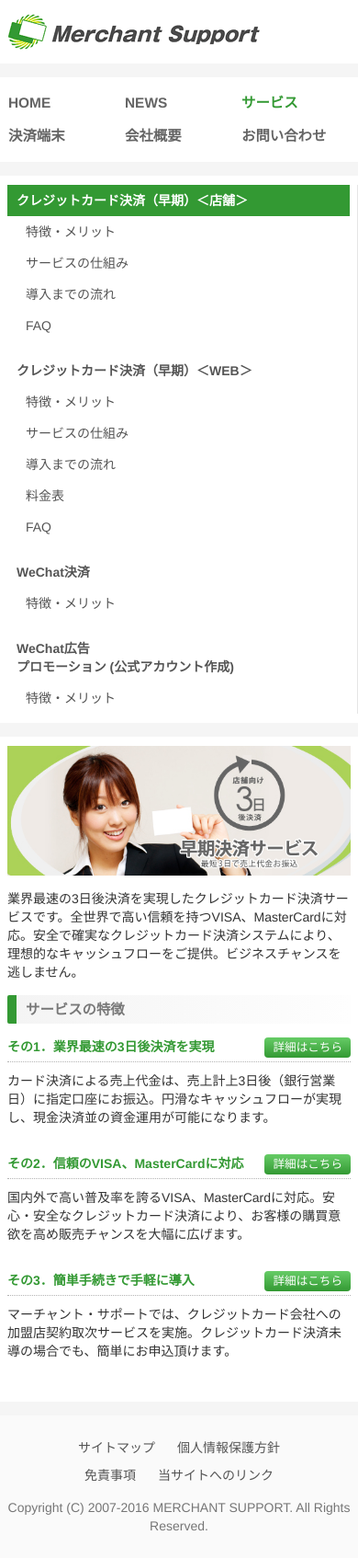
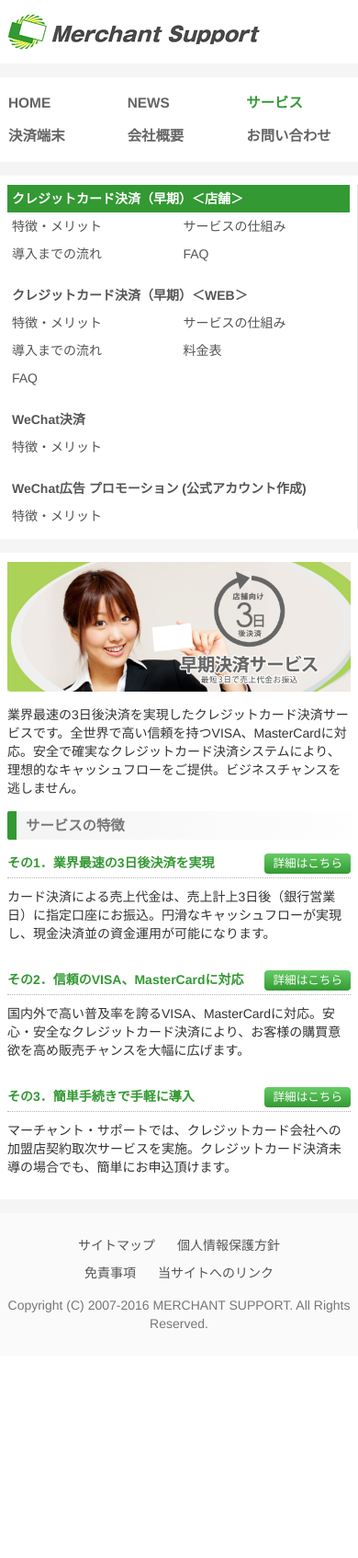
Before and after one commit to JinXiaohu/www.merchant-s.com, a PHP site: page /database/service in a window 390 px wide. Shown: the whole page at 92% size. After the commit the page ends 1445 px from the top, so only its background shows below. Run offline with PHP 8.4, Linux system fonts and the light colour scheme.

Commit message:
5-21 18:26
修改了Service栏目下的页面中，左侧侧边栏在手机上的布局。

```diff
--- a/src/application/views/common/footer.php
+++ b/src/application/views/common/footer.php
@@ -10,6 +10,7 @@
 }
 @media (max-width: 767px){
   .footer{
+    margin-top: 0;
     border-top: 15px solid #f5f5f5;
   }
 }
--- a/src/application/views/common/head.php
+++ b/src/application/views/common/head.php
@@ -150,7 +150,6 @@ h2{
     margin-top: 5px;
     margin-bottom: 5px;
     padding-left: 1px;
-    padding-right: 8px;
   }
   #id_navbar li{
     float: left;
--- a/src/application/views/common/sidebar_start.php
+++ b/src/application/views/common/sidebar_start.php
@@ -41,9 +41,32 @@
 .sidebar li.web.active:hover{
   background-color: #3FA3D1;
 }
-@media (min-width: 767px){
-h1{
-  margin-top: 5px;
+@media (min-width: 768px){
+  h1{
+    margin-top: 5px;
+  }
+}
+@media (max-width: 767px){
+  .rightbar{
+    clear: both;
+  }
+  .sidebar ul{
+    display: table;
+  }
+  .sidebar .level1, .sidebar .level2, .sidebar .li_sep{
+    float: left;
+  }
+  .sidebar .level1{
+    width: 100%;
+    padding: 5px 5px;
+  }
+  .sidebar .level2{
+    width: 50%;
+    padding: 5px 5px;
+  }
+  .sidebar .li_sep{
+    width: 100%;
+  }
 }
 </style>
 
@@ -56,7 +79,9 @@ h1{
       <li id="store_flow" class="level2"><a href="<?php echo $base_path;?>service/store_flow">導入までの流れ</a></li>
       <li id="store_faq" class="level2"><a href="<?php echo $base_path;?>service/store_faq">FAQ</a></li>
 
+
       <div class="li_sep"></div>
+
 
       <li id="web" class="web level1"><a href="<?php echo $base_path;?>service/web">クレジットカード決済（早期）＜WEB＞</a></li>
       <li id="web_merit" class="web level2"><a href="<?php echo $base_path;?>service/web_merit">特徴・メリット</a></li>
@@ -65,17 +90,21 @@ h1{
       <li id="web_price" class="web level2"><a href="<?php echo $base_path;?>service/web_price">料金表</a></li>
       <li id="web_faq" class="web level2"><a href="<?php echo $base_path;?>service/web_faq">FAQ</a></li>
 
+
       <div class="li_sep"></div>
+
 
       <li id="wechat" class="level1"><a href="<?php echo $base_path;?>service/wechat">WeChat決済</a></li>
       <li id="wechat_merit" class="level2"><a href="<?php echo $base_path;?>service/wechat_merit">特徴・メリット</a></li>
 
+
       <div class="li_sep"></div>
 
-      <li id="wechatad" class="level1"><a href="<?php echo $base_path;?>service/wechatad">WeChat広告<br/>プロモーション (公式アカウント作成)</a></li>
+
+      <li id="wechatad" class="level1"><a href="<?php echo $base_path;?>service/wechatad">WeChat広告 プロモーション (公式アカウント作成)</a></li>
       <li id="wechatad_merit" class="level2"><a href="<?php echo $base_path;?>service/wechatad_merit">特徴・メリット</a></li>
     </ul>
   </div>
 
-  <div class="col-sm-8">
+  <div class="col-sm-8 rightbar">
     <div class="mb_separator div_hidden"></div>
```
Also changed, not shown: src/application/views/case/automobile.php (+7 -8 lines), src/application/views/case/beauty.php (+7 -9 lines), src/application/views/case/catering.php (+7 -8 lines), src/application/views/case/retail.php (+7 -8 lines), src/application/views/index.php (+12 -8 lines).
